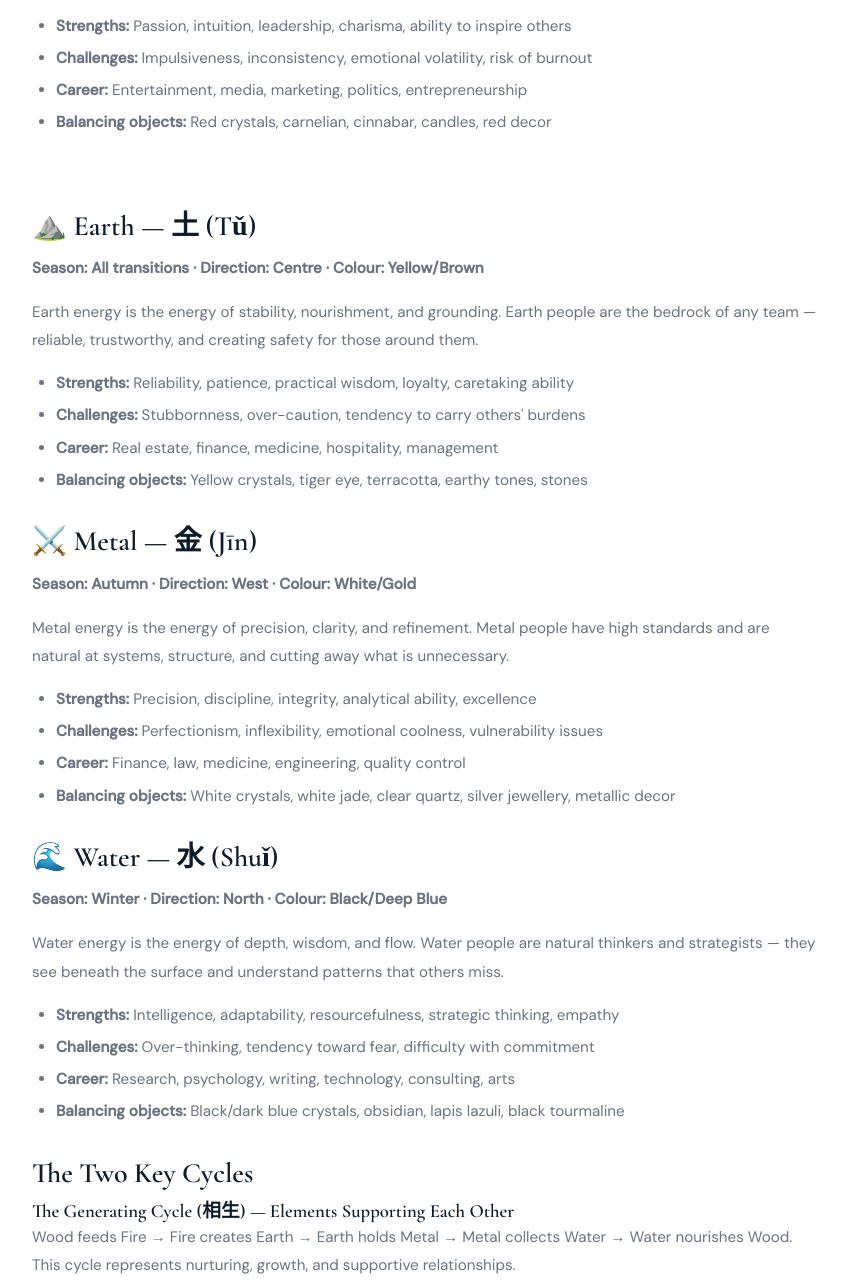
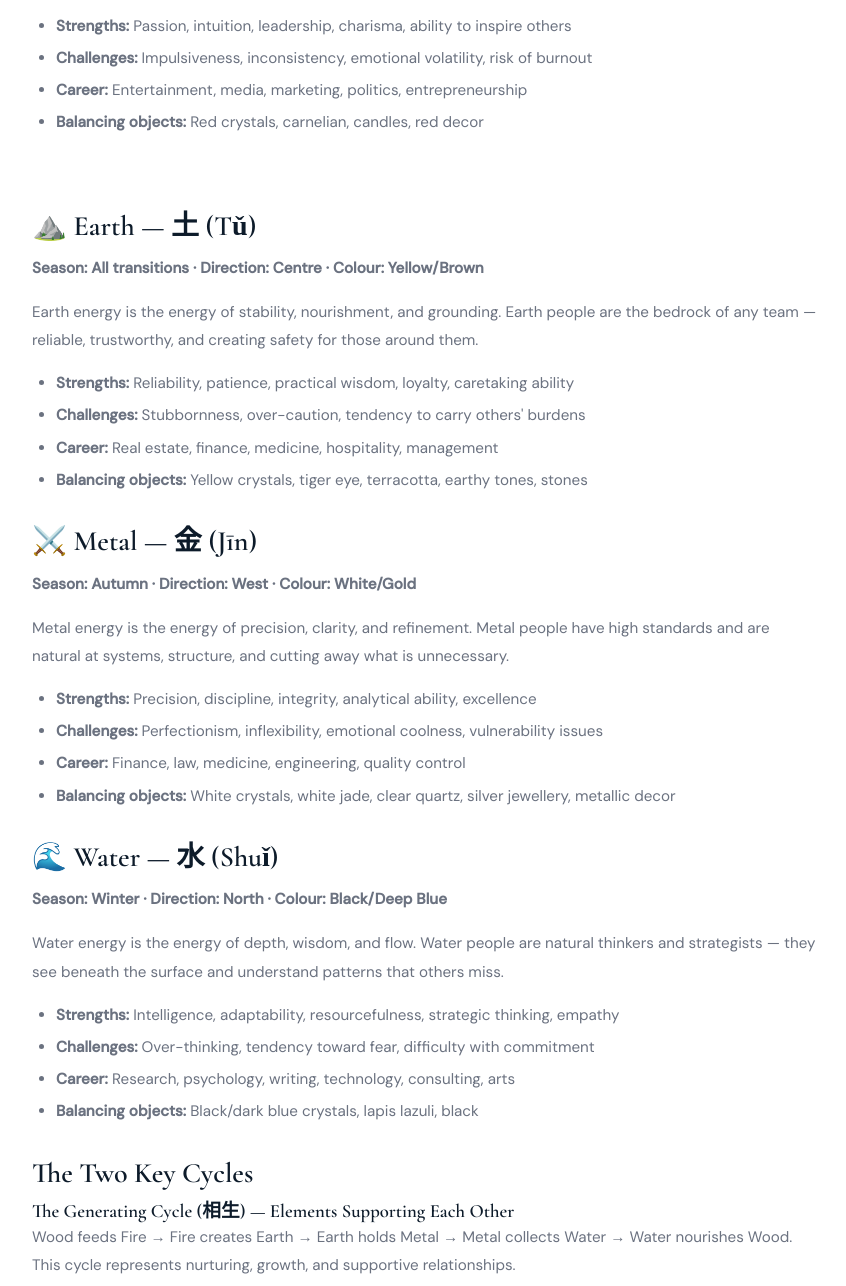
Before and after one commit to ronbai6868-oss/bazioracle, a website: page learn/five-elements-complete-guide/index.html in a window 1280 px wide. Shown: the part 1014-2300 px from the top of the page, without its empty margins (40-886 px from the left). Drawn offline with nearby package versions, Linux system fonts and the light colour scheme.

Commit message:
Update index.html

```diff
--- a/learn/five-elements-complete-guide/index.html
+++ b/learn/five-elements-complete-guide/index.html
@@ -78,7 +78,7 @@
         <li><strong><span class="en">Strengths:</span><span class="zh">优势：</span></strong> <span class="en">Passion, intuition, leadership, charisma, ability to inspire others</span><span class="zh">热情、直觉、领导力、个人魅力、激励他人的能力</span></li>
         <li><strong><span class="en">Challenges:</span><span class="zh">挑战：</span></strong> <span class="en">Impulsiveness, inconsistency, emotional volatility, risk of burnout</span><span class="zh">冲动、三分钟热度、情绪起伏、容易透支精力</span></li>
         <li><strong><span class="en">Career:</span><span class="zh">适合领域：</span></strong> <span class="en">Entertainment, media, marketing, politics, entrepreneurship</span><span class="zh">娱乐、媒体、营销、政治、创业</span></li>
-        <li><strong><span class="en">Balancing objects:</span><span class="zh">补火物品：</span></strong> <span class="en">Red crystals, carnelian, cinnabar, candles, red decor</span><span class="zh">红色水晶、红玛瑙、朱砂、蜡烛、红色装饰</span></li>
+        <li><strong><span class="en">Balancing objects:</span><span class="zh">补火物品：</span></strong> <span class="en">Red crystals, carnelian, candles, red decor</span><span class="zh">红色水晶、红玛瑙、红色水晶、蜡烛、红色装饰</span></li>
       </ul>
 
       <div class="ad-wrap"><!-- ADSENSE UNIT --></div>
@@ -119,7 +119,7 @@
         <li><strong><span class="en">Strengths:</span><span class="zh">优势：</span></strong> <span class="en">Intelligence, adaptability, resourcefulness, strategic thinking, empathy</span><span class="zh">智慧、适应力、随机应变、战略思维、深度同理心</span></li>
         <li><strong><span class="en">Challenges:</span><span class="zh">挑战：</span></strong> <span class="en">Over-thinking, tendency toward fear, difficulty with commitment</span><span class="zh">过度思虑、容易焦虑恐惧、难以做出承诺</span></li>
         <li><strong><span class="en">Career:</span><span class="zh">适合领域：</span></strong> <span class="en">Research, psychology, writing, technology, consulting, arts</span><span class="zh">研究、心理学、写作、科技、咨询、艺术</span></li>
-        <li><strong><span class="en">Balancing objects:</span><span class="zh">补水物品：</span></strong> <span class="en">Black/dark blue crystals, obsidian, lapis lazuli, black tourmaline</span><span class="zh">黑色/深蓝水晶、黑曜石、青金石、黑碧玺</span></li>
+        <li><strong><span class="en">Balancing objects:</span><span class="zh">补水物品：</span></strong> <span class="en">Black/dark blue crystals, lapis lazuli, black</span><span class="zh">黑色/深蓝水晶、深色石材、青金石、黑碧玺</span></li>
       </ul>
 
       <h2><span class="en">The Two Key Cycles</span><span class="zh">两大核心循环</span></h2>
```
